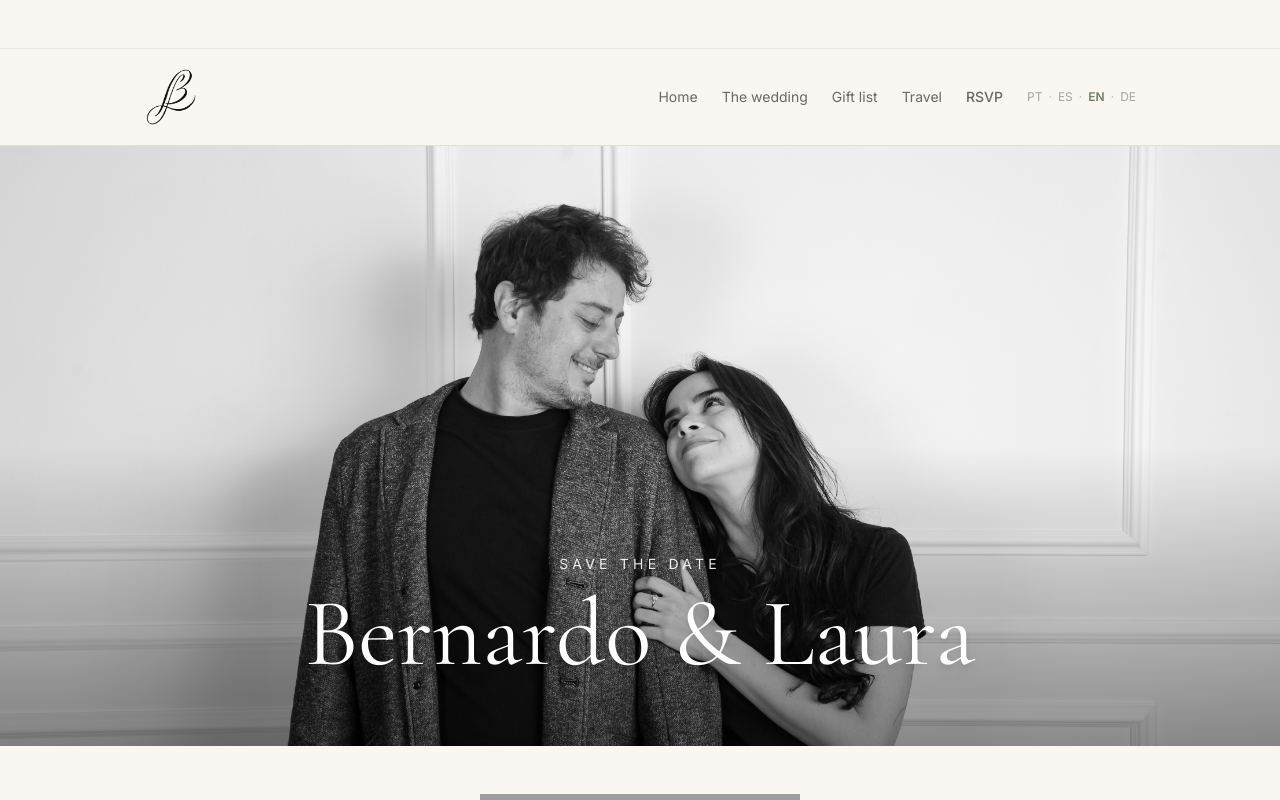
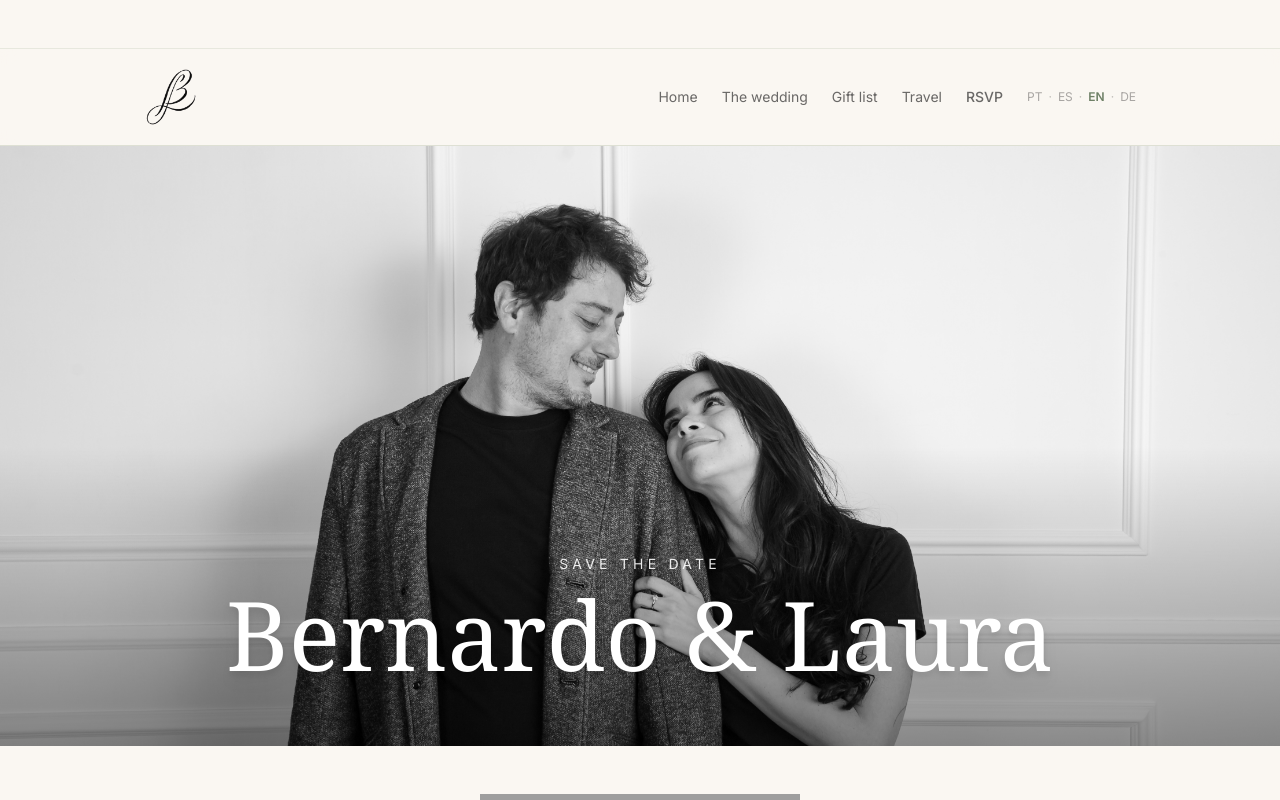
Before and after one commit to laurarondon/bernardo-laura-wedding, a Next.js app: page /en in a window 1280 px wide. Shown: the top 800 px of the page. Built offline with nearby package versions, Linux system fonts and the light colour scheme; grey boxes are pictures that could not be loaded.

Commit message:
Restore Georgia for prose (Cormorant Garamond was loading after @import fix and changed the look Laura preferred)

```diff
--- a/tailwind.config.ts
+++ b/tailwind.config.ts
@@ -9,7 +9,8 @@ const config: Config = {
   theme: {
     extend: {
       fontFamily: {
-        serif: ['"Cormorant Garamond"', "Georgia", "serif"],
+        // Story text & general prose — Georgia is the system serif Laura prefers.
+        serif: ["Georgia", '"Times New Roman"', "serif"],
         sans: ['"Inter"', "system-ui", "sans-serif"],
       },
       colors: {
```
